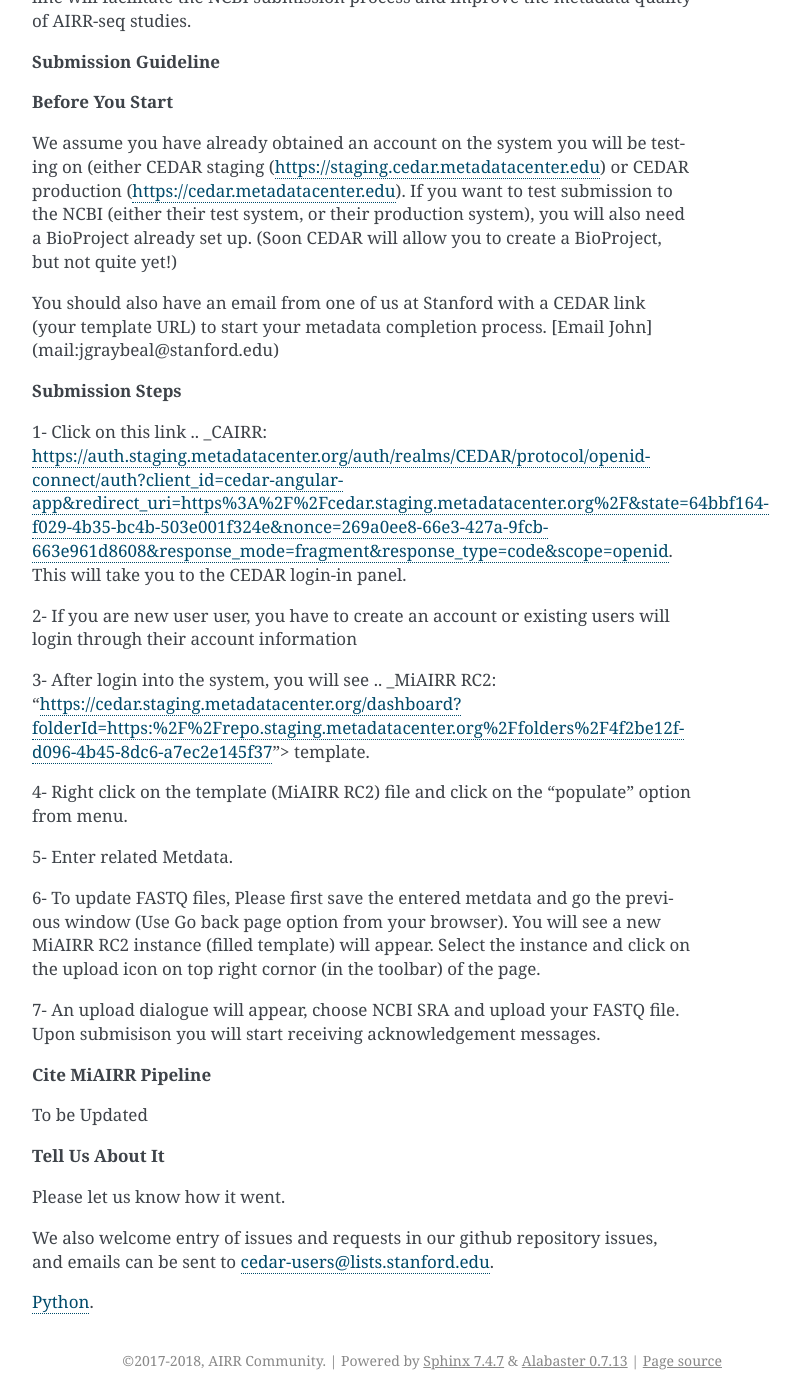
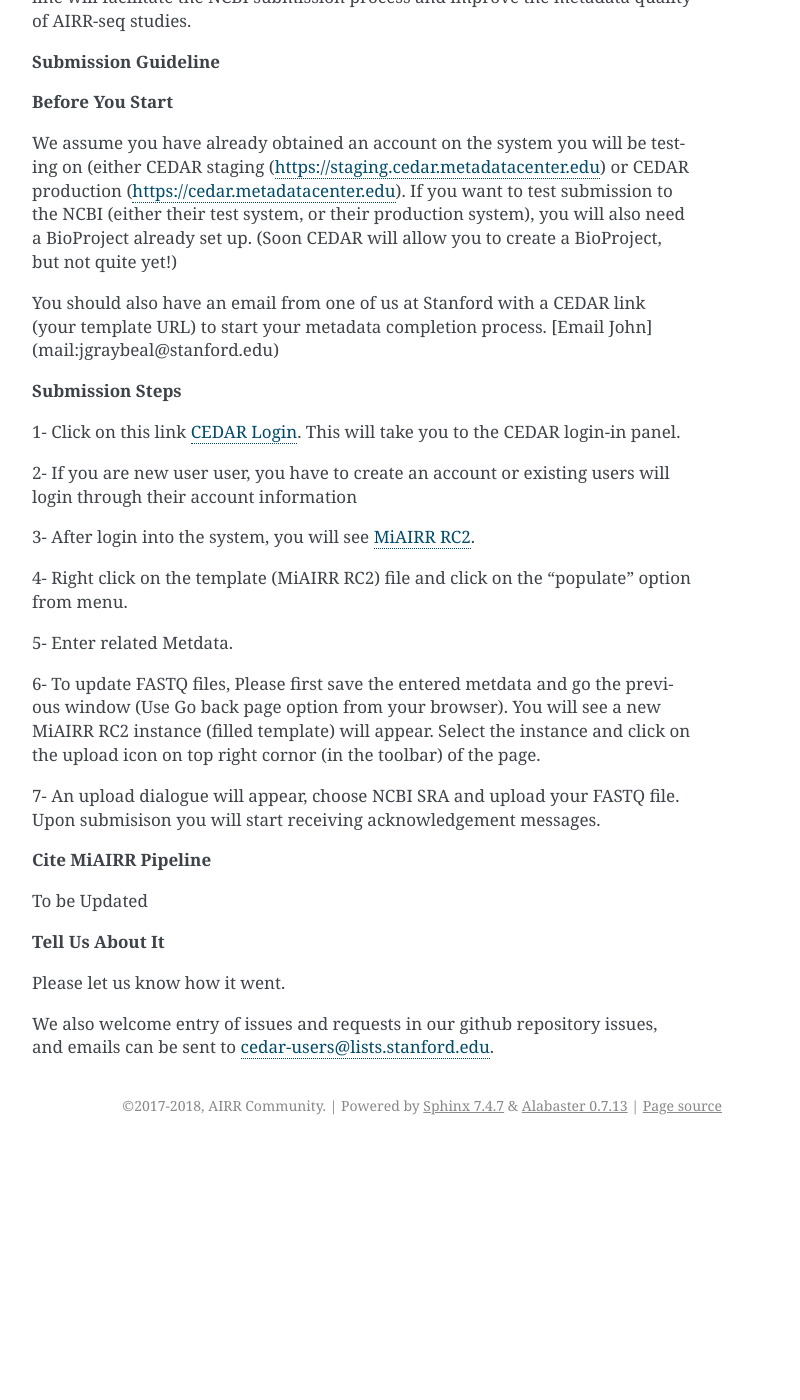
Before and after one commit to airr-community/airr-standards, a Sphinx documentation site: the page built from docs/cairr/overview.rst, in a window 1280 px wide and 1400 px high, scrolled down 866 px. Shown: the whole window, without its empty margins (388-1188 px from the left). Built offline with Sphinx 7.4.7, drawn with Linux system fonts in a browser that asks for light colours; pages that are not in the unit, such as notebooks, are missing from menus; after the commit the page ends 2011 px from its top, so only the background shows below that.

Commit message:
Hyperlinks updated
Hyperlinks updated

```diff
--- a/docs/cairr/overview.rst
+++ b/docs/cairr/overview.rst
@@ -19,11 +19,12 @@
 **Submission Steps**
 
 
-1- Click on this link .. _CAIRR: https://auth.staging.metadatacenter.org/auth/realms/CEDAR/protocol/openid-connect/auth?client_id=cedar-angular-app&redirect_uri=https%3A%2F%2Fcedar.staging.metadatacenter.org%2F&state=64bbf164-f029-4b35-bc4b-503e001f324e&nonce=269a0ee8-66e3-427a-9fcb-663e961d8608&response_mode=fragment&response_type=code&scope=openid. This will take you to the CEDAR login-in panel.
+1- Click on this link `CEDAR Login <https://auth.staging.metadatacenter.org/auth/realms/CEDAR/protocol/openid-connect/auth?client_id=cedar-angular-app&redirect_uri=https%3A%2F%2Fcedar.staging.metadatacenter.org%2F&state=64bbf164-f029-4b35-bc4b-503e001f324e&nonce=269a0ee8-66e3-427a-9fcb-663e961d8608&response_mode=fragment&response_type=code&scope=openid/>`_. This will take you to the CEDAR login-in panel.
 
 2- If you are new user user, you have to create an account or existing users will login through their account information
 
-3- After login into the system, you will see .. _MiAIRR RC2: "https://cedar.staging.metadatacenter.org/dashboard?folderId=https:%2F%2Frepo.staging.metadatacenter.org%2Ffolders%2F4f2be12f-d096-4b45-8dc6-a7ec2e145f37"> template.
+3- After login into the system, you will see `MiAIRR RC2 <https://cedar.staging.metadatacenter.org/dashboard?folderId=https:%2F%2Frepo.staging.metadatacenter.org%2Ffolders%2F4f2be12f-d096-4b45-8dc6-a7ec2e145f37>`_.
+
 
 4- Right click on the template (MiAIRR RC2) file and click on the “populate” option from menu.
 
@@ -42,6 +43,3 @@
 Please let us know how it went.
 
 We also welcome entry of issues and requests in our github repository issues, and emails can be sent to cedar-users@lists.stanford.edu.
-
-`Python
-<http://www.python.org/>`_.
```
